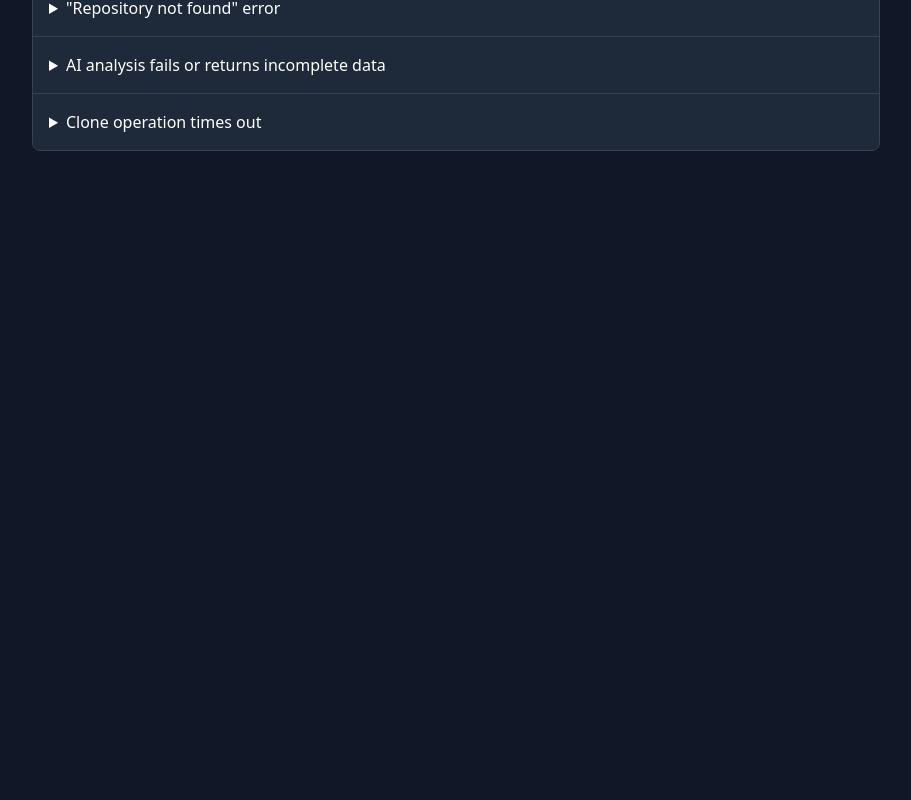
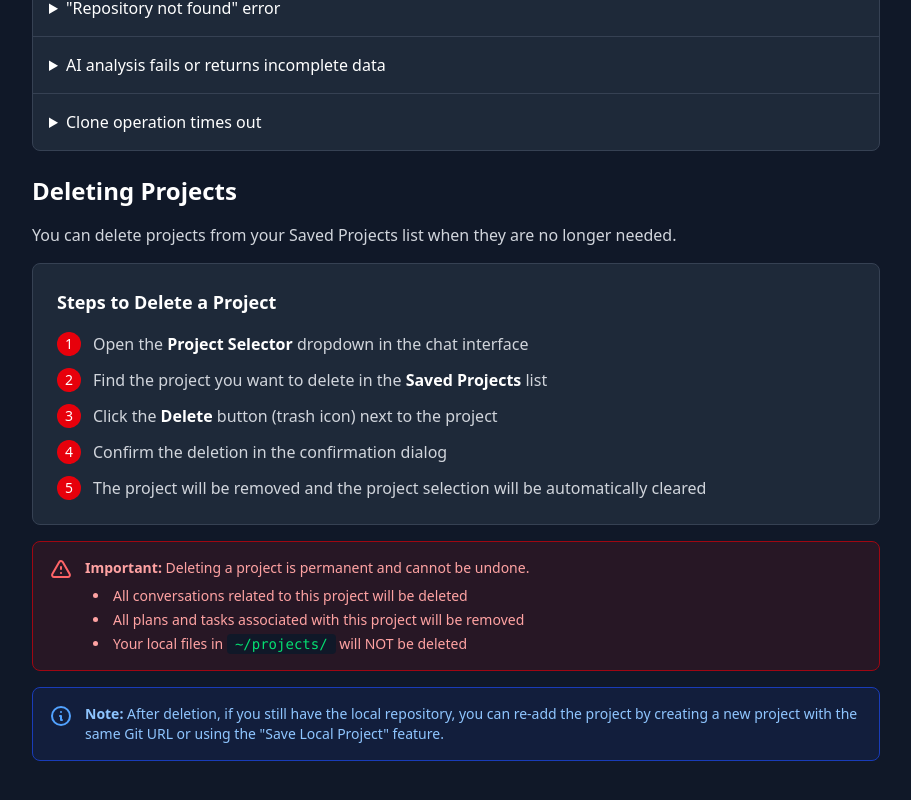
Before and after one commit to YoshiyukiSakura/seeder, a Next.js app: page /docs in a window 1280 px wide. Shown: the part 2855-3655 px from the top of the page, without its empty margins (184-1095 px from the left). Before the commit the page ends 3054 px from the top, so only its background shows below. Built offline with nearby package versions, Linux system fonts and the light colour scheme.

Commit message:
feat: 增强ProjectsSection - 添加删除项目说明
Task ID: cmknl9e9o00098yv9f47jjrwq

Co-Authored-By: Claude Code <noreply@anthropic.com>

```diff
--- a/src/app/docs/page.tsx
+++ b/src/app/docs/page.tsx
@@ -353,6 +353,72 @@ function ProjectsSection() {
           </details>
         </div>
       </div>
+
+      {/* Deleting Projects */}
+      <div>
+        <h3 className="text-2xl font-semibold mb-4 text-white">Deleting Projects</h3>
+        <p className="text-gray-300 mb-4">
+          You can delete projects from your Saved Projects list when they are no longer needed.
+        </p>
+
+        <div className="bg-gray-800 border border-gray-700 rounded-lg p-6">
+          <h4 className="text-lg font-semibold mb-4 text-white">Steps to Delete a Project</h4>
+          <ol className="space-y-3 text-gray-300">
+            <li className="flex gap-3">
+              <span className="flex-shrink-0 w-6 h-6 bg-red-600 text-white rounded-full flex items-center justify-center text-sm font-medium">1</span>
+              <span>Open the <strong className="text-white">Project Selector</strong> dropdown in the chat interface</span>
+            </li>
+            <li className="flex gap-3">
+              <span className="flex-shrink-0 w-6 h-6 bg-red-600 text-white rounded-full flex items-center justify-center text-sm font-medium">2</span>
+              <span>Find the project you want to delete in the <strong className="text-white">Saved Projects</strong> list</span>
+            </li>
+            <li className="flex gap-3">
+              <span className="flex-shrink-0 w-6 h-6 bg-red-600 text-white rounded-full flex items-center justify-center text-sm font-medium">3</span>
+              <span>Click the <strong className="text-white">Delete</strong> button (trash icon) next to the project</span>
+            </li>
+            <li className="flex gap-3">
+              <span className="flex-shrink-0 w-6 h-6 bg-red-600 text-white rounded-full flex items-center justify-center text-sm font-medium">4</span>
+              <span>Confirm the deletion in the confirmation dialog</span>
+            </li>
+            <li className="flex gap-3">
+              <span className="flex-shrink-0 w-6 h-6 bg-red-600 text-white rounded-full flex items-center justify-center text-sm font-medium">5</span>
+              <span>The project will be removed and the project selection will be automatically cleared</span>
+            </li>
+          </ol>
+        </div>
+
+        <div className="mt-4 bg-red-900/20 border border-red-800 rounded-lg p-4">
+          <div className="flex gap-3">
+            <svg className="w-6 h-6 text-red-400 flex-shrink-0" fill="none" stroke="currentColor" viewBox="0 0 24 24">
+              <path strokeLinecap="round" strokeLinejoin="round" strokeWidth={2} d="M12 9v2m0 4h.01m-6.938 4h13.856c1.54 0 2.502-1.667 1.732-3L13.732 4c-.77-1.333-2.694-1.333-3.464 0L3.34 16c-.77 1.333.192 3 1.732 3z" />
+            </svg>
+            <div className="space-y-2">
+              <p className="text-red-300 text-sm">
+                <strong>Important:</strong> Deleting a project is permanent and cannot be undone.
+              </p>
+              <ul className="text-red-300 text-sm space-y-1 list-disc list-inside ml-2">
+                <li>All conversations related to this project will be deleted</li>
+                <li>All plans and tasks associated with this project will be removed</li>
+                <li>Your local files in <code className="bg-gray-900 px-2 py-0.5 rounded text-green-400">~/projects/</code> will NOT be deleted</li>
+              </ul>
+            </div>
+          </div>
+        </div>
+
+        <div className="mt-4 bg-blue-900/20 border border-blue-800 rounded-lg p-4">
+          <div className="flex gap-3">
+            <svg className="w-6 h-6 text-blue-400 flex-shrink-0" fill="none" stroke="currentColor" viewBox="0 0 24 24">
+              <path strokeLinecap="round" strokeLinejoin="round" strokeWidth={2} d="M13 16h-1v-4h-1m1-4h.01M21 12a9 9 0 11-18 0 9 9 0 0118 0z" />
+            </svg>
+            <div>
+              <p className="text-blue-300 text-sm">
+                <strong>Note:</strong> After deletion, if you still have the local repository, you can re-add the project
+                by creating a new project with the same Git URL or using the "Save Local Project" feature.
+              </p>
+            </div>
+          </div>
+        </div>
+      </div>
     </section>
   )
 }
```
